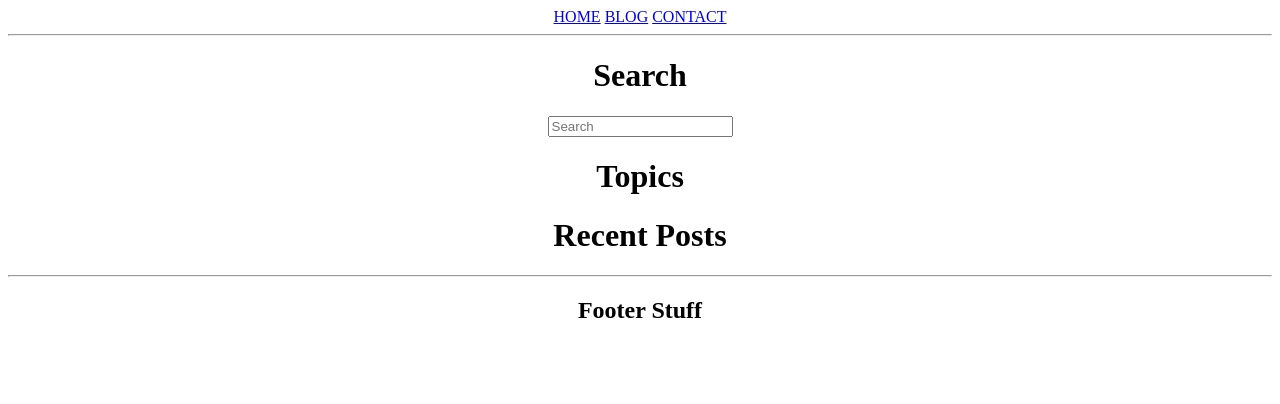
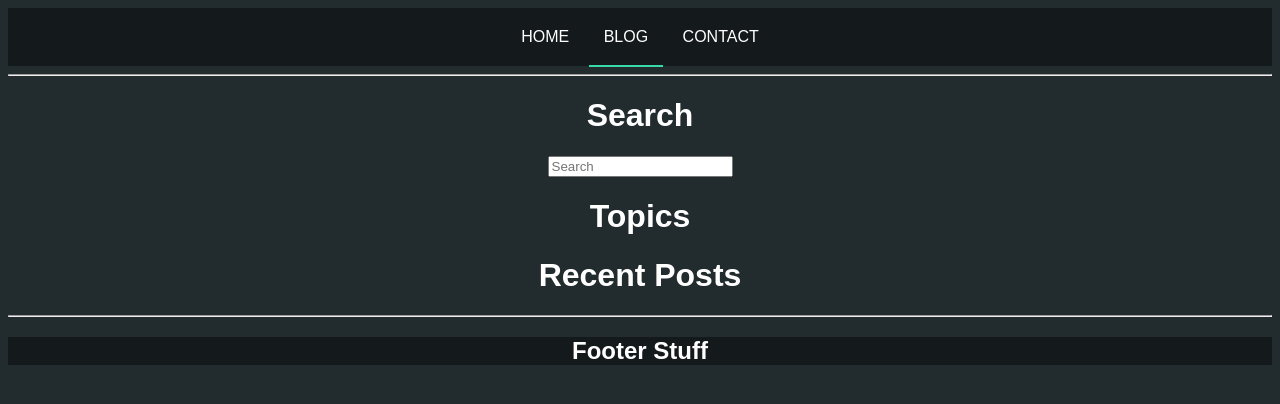
Before and after one commit to chrisdelmoro/personalWebsite, a Django app: page /blog/ in a window 1280 px wide. Shown: the top 404 px of the page. Run offline with Django 4.2, Linux system fonts and the light colour scheme; data that the repository does not hold is empty.

Commit message:
Started with basic html+css styling.

```diff
--- a/base/templates/base/index.html
+++ b/base/templates/base/index.html
@@ -19,7 +19,7 @@
 
 <div align="center">
 	{% for post in posts %}
-		<a href="{% url 'post_detail' post.category.slug post.slug %}">
+		<a class="simple-link" href="{% url 'post_detail' post.category.slug post.slug %}">
 			{{ post.title }} | {{ post.created_at | date:'M-d-Y'}}
 		</a>
 		<br>
--- a/blog/templates/blog/category.html
+++ b/blog/templates/blog/category.html
@@ -4,12 +4,12 @@
 
 <div align="center">
 	{% for post in posts %}
-	<a href="{% url 'post_detail' post.category.slug post.slug %}">
+	<a class="simple-link" href="{% url 'post_detail' post.category.slug post.slug %}">
 		{{ post.created_at | date:'M-d-Y'}}<br>
 		{{ post.title }}<br>
 		{{ post.intro }}<br>
 	</a>
-	<a href="{% url 'category_detail' post.category.slug %}">
+	<a class="simple-link" href="{% url 'category_detail' post.category.slug %}">
 		Category: {{ post.category }}<br><br>
 	</a>
 	{% empty %}
--- a/blog/templates/blog/detail.html
+++ b/blog/templates/blog/detail.html
@@ -5,7 +5,7 @@
 <div align="center">
 	<h4>{{ post.created_at | date:'M-d-Y'}}</h4>
 	<h1>{{ post.title }}</h1>
-	<h4>Category: <a href="{% url 'category_detail' post.category.slug %}">{{ post.category }}</a></h4>
+	<h4>Category: <a class="simple-link" href="{% url 'category_detail' post.category.slug %}">{{ post.category }}</a></h4>
 	<h2>{{ post.intro }}</h2>
 	<h2>{{ post.body }}</h2>
 </div>
--- a/blog/templates/blog/index.html
+++ b/blog/templates/blog/index.html
@@ -14,7 +14,7 @@
 <h1 align="center">Topics</h1>
 <div align="center">
 	{% for category in categories %}
-	<a href="{% url 'category_detail' category.slug %}">
+	<a class="simple-link" href="{% url 'category_detail' category.slug %}">
 		{{ category.title }}<br>
 	</a>
 	{% endfor %}
@@ -24,12 +24,12 @@
 <h1 align="center">Recent Posts</h1>
 <div align="center">
 	{% for post in posts %}
-	<a href="{% url 'post_detail' post.category.slug post.slug %}">
+	<a class="simple-link" href="{% url 'post_detail' post.category.slug post.slug %}">
 		{{ post.created_at | date:'M-d-Y'}}<br>
 		{{ post.title }}<br>
 		{{ post.intro }}<br>
 	</a>
-	<a href="{% url 'category_detail' post.category.slug %}">
+	<a class="simple-link" href="{% url 'category_detail' post.category.slug %}">
 		Category: {{ post.category }}<br><br>
 	</a>
 	{% endfor %}
--- a/blog/templates/blog/search.html
+++ b/blog/templates/blog/search.html
@@ -6,12 +6,12 @@
 	<h1>Search Results</h1>
 	<h3>Query: "{{query}}"</h3>
 	{% for post in posts %}
-	<a href="{% url 'post_detail' post.category.slug post.slug %}">
+	<a class="simple-link" href="{% url 'post_detail' post.category.slug post.slug %}">
 		{{ post.created_at | date:'M-d-Y'}}<br>
 		{{ post.title }}<br>
 		{{ post.intro }}<br>
 	</a>
-	<a href="{% url 'category_detail' post.category.slug %}">
+	<a class="simple-link" href="{% url 'category_detail' post.category.slug %}">
 		Category: {{ post.category }}<br><br>
 	</a>
 	{% empty %}
--- a/personalWebsite/settings.py
+++ b/personalWebsite/settings.py
@@ -123,6 +123,10 @@ USE_TZ = True
 
 STATIC_URL = 'static/'
 
+STATICFILES_DIRS = [
+    BASE_DIR / STATIC_URL,
+]
+
 # Default primary key field type
 # https://docs.djangoproject.com/en/4.1/ref/settings/#default-auto-field
 
--- /dev/null
+++ b/static/js/navbar-current.js
@@ -0,0 +1,13 @@
+// Highlight Current Page link in the Navbar
+document.addEventListener('DOMContentLoaded', () => {
+const $navLinks = Array.prototype.slice.call(document.querySelectorAll('.navbar-link'), 0);
+
+if ($navLinks.length > 0) {
+  $navLinks.forEach( el => {
+    if(window.location.pathname == el.getAttribute("href")){
+       el.className += " current";
+    }
+  })
+}
+});
+// End of Highlight Current Page link in the Navbar
--- /dev/null
+++ b/static/styles/main.css
@@ -0,0 +1,46 @@
+body {
+	font-family: Arial, Helvetica, sans-serif;
+	background-color:rgb(34, 43, 46);
+	color: white;
+}
+
+.navbar {
+	background-color: rgb(20, 26, 27);
+	padding-top: 20px;
+	padding-bottom: 20px;
+}
+
+.navbar-link {
+	color: white;
+	text-decoration: none;
+	padding-top: 20px;
+	padding-bottom: 20px;
+	padding-left: 15px;
+	padding-right: 15px;
+}
+
+.navbar-link:hover {
+	color:rgb(20, 26, 27);
+	background-color: rgb(22, 160, 133);
+	border-bottom-width: 2px;
+    border-bottom-style: solid;
+    border-bottom-color: white;
+}
+
+.navbar-link.current {
+	border-bottom: 2px solid #38d9a9;
+}
+
+.simple-link {
+	color: lightblue;
+	text-decoration: none;
+}
+
+.simple-link:hover {
+	color:rgb(22, 160, 133);
+	text-decoration: underline;
+}
+
+.footer {
+	background-color: #141a1b;
+}
--- a/templates/footer.html
+++ b/templates/footer.html
@@ -1,4 +1,4 @@
 <hr>
-<div align="center">
+<div class="footer" align="center">
 	<h2>Footer Stuff</h2>
 </div>
--- a/templates/main.html
+++ b/templates/main.html
@@ -1,9 +1,11 @@
 <!DOCTYPE html>
+{% load static %}
 <html lang="en">
 <head>
 	<meta charset="UTF-8">
 	<meta http-equiv="X-UA-Compatible" content="IE=edge">
 	<meta name="viewport" content="width=device-width, initial-scale=1.0">
+	<link rel="stylesheet" type="text/css" media="screen" href="{% static 'styles/main.css' %}">
 	<title>Chris's Blog!</title>
 </head>
 <body>
@@ -16,4 +18,5 @@
 
 	{% include 'footer.html' %}
 </body>
+<script src="{% static 'js/navbar-current.js' %}"></script>
 </html>
--- a/templates/navbar.html
+++ b/templates/navbar.html
@@ -1,6 +1,6 @@
-<div align="center">
-	<a href="{% url 'index' %}">HOME</a>
-	<a href="{% url 'blog' %}">BLOG</a>
-	<a href="{% url 'contact' %}">CONTACT</a>
+<div class="navbar" align="center">
+	<a class="navbar-link" href="{% url 'index' %}">HOME</a>
+	<a class="navbar-link" href="{% url 'blog' %}">BLOG</a>
+	<a class="navbar-link" href="{% url 'contact' %}">CONTACT</a>
 </div>
 <hr>
```
